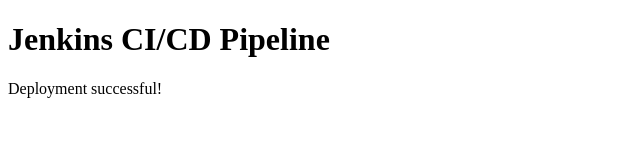
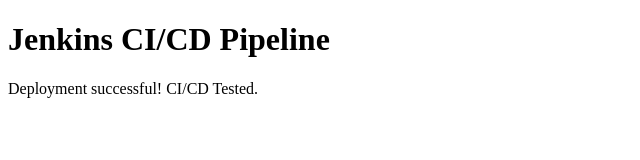
Before and after one commit to nileshyadav2803/Task-2-jenkins-cicd, a plain HTML site: page index.html in a window 1280 px wide. Shown: the whole page, without its empty margins (0-640 px from the left). Drawn offline with Linux system fonts and the light colour scheme.

Commit message:
Test CI/CD trigger

```diff
--- a/index.html
+++ b/index.html
@@ -5,6 +5,6 @@
 </head>
 <body>
     <h1>Jenkins CI/CD Pipeline</h1>
-    <p>Deployment successful!</p>
+    <p>Deployment successful! CI/CD Tested.</p>
 </body>
 </html>
```
